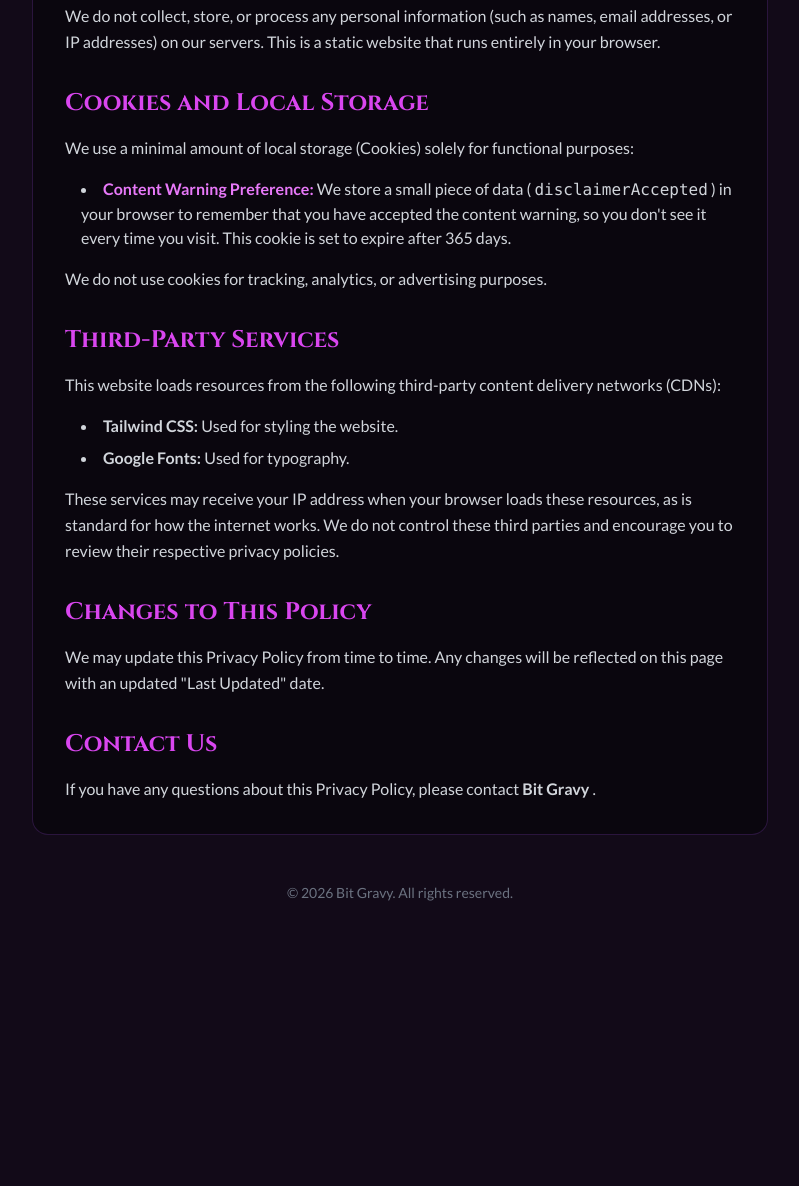
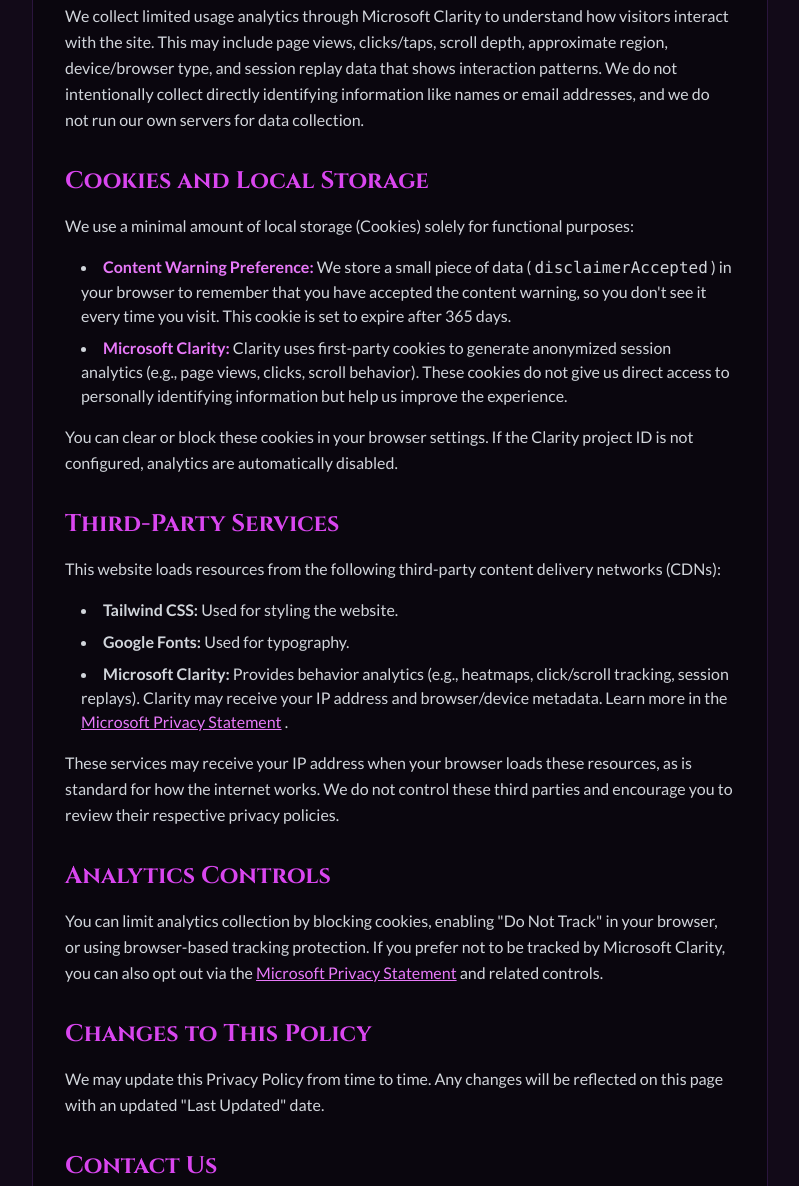
Before and after one commit to Bit-Gravy/NastyNomenclature, a website: page privacy.html in a window 1280 px wide. Shown: the part 434-1620 px from the top of the page, without its empty margins (240-1039 px from the left). Before the commit the page ends 1385 px from the top, so only its background shows below. Drawn offline with nearby package versions, Linux system fonts and the light colour scheme.

Commit message:
Add Microsoft Clarity tracking

```diff
--- /dev/null
+++ b/package.json
@@ -0,0 +1,5 @@
+{
+  "dependencies": {
+    "@microsoft/clarity": "^1.0.2"
+  }
+}
--- a/privacy.html
+++ b/privacy.html
@@ -1,11 +1,21 @@
 <!DOCTYPE html>
-<html lang="en">
+<html lang="en" data-clarity-id="uw088imuj9">
     <head>
         <meta charset="UTF-8">
         <meta name="viewport" content="width=device-width, initial-scale=1.0">
         <title>Privacy Policy - Naughty Nomenclature</title>
         <script src="https://cdn.tailwindcss.com"></script>
         <link href="https://fonts.googleapis.com/css2?family=Cinzel:wght@700&amp;family=Lato:wght@400;700&amp;display=swap" rel="stylesheet">
+        <script>
+        (function() {
+            const clarityId = document.documentElement.dataset.clarityId || "uw088imuj9";
+            (function(c,l,a,r,i,t,y){
+                c[a]=c[a]||function(){(c[a].q=c[a].q||[]).push(arguments)};
+                t=l.createElement(r);t.async=1;t.src="https://www.clarity.ms/tag/"+i;
+                y=l.getElementsByTagName(r)[0];y.parentNode.insertBefore(t,y);
+            })(window, document, "clarity", "script", clarityId);
+        })();
+        </script>
         <script>
         tailwind.config = {
             theme: {
@@ -57,7 +67,7 @@
                 <section>
                     <h2 class="text-2xl font-bold mb-4">Information We Collect</h2>
                     <p class="text-gray-300 leading-relaxed">
-                        We do not collect, store, or process any personal information (such as names, email addresses, or IP addresses) on our servers. This is a static website that runs entirely in your browser.
+                        We collect limited usage analytics through Microsoft Clarity to understand how visitors interact with the site. This may include page views, clicks/taps, scroll depth, approximate region, device/browser type, and session replay data that shows interaction patterns. We do not intentionally collect directly identifying information like names or email addresses, and we do not run our own servers for data collection.
                     </p>
                 </section>
                 <section>
@@ -67,13 +77,18 @@
                     </p>
                     <ul class="list-disc list-inside text-gray-300 space-y-2 ml-4">
                         <li>
-                            <strong class="text-fuchsia-400">Content Warning Preference:</strong> We store a small piece of data (
+                            <strong class="text-fuchsia-400">Content Warning Preference:</strong>
+                            We store a small piece of data (
                             <code>disclaimerAccepted</code>
                             ) in your browser to remember that you have accepted the content warning, so you don't see it every time you visit. This cookie is set to expire after 365 days.
                         </li>
+                        <li>
+                            <strong class="text-fuchsia-400">Microsoft Clarity:</strong>
+                            Clarity uses first-party cookies to generate anonymized session analytics (e.g., page views, clicks, scroll behavior). These cookies do not give us direct access to personally identifying information but help us improve the experience.
+                        </li>
                     </ul>
                     <p class="text-gray-300 leading-relaxed mt-4">
-                        We do not use cookies for tracking, analytics, or advertising purposes.
+                        You can clear or block these cookies in your browser settings. If the Clarity project ID is not configured, analytics are automatically disabled.
                     </p>
                 </section>
                 <section>
@@ -83,14 +98,30 @@
                     </p>
                     <ul class="list-disc list-inside text-gray-300 space-y-2 ml-4">
                         <li>
-                            <strong>Tailwind CSS:</strong> Used for styling the website.
+                            <strong>Tailwind CSS:</strong>
+                            Used for styling the website.
                         </li>
                         <li>
-                            <strong>Google Fonts:</strong> Used for typography.
+                            <strong>Google Fonts:</strong>
+                            Used for typography.
+                        </li>
+                        <li>
+                            <strong>Microsoft Clarity:</strong>
+                            Provides behavior analytics (e.g., heatmaps, click/scroll tracking, session replays). Clarity may receive your IP address and browser/device metadata. Learn more in the
+                            <a href="https://privacy.microsoft.com/privacystatement" class="text-fuchsia-400 underline">Microsoft Privacy Statement</a>
+                            .
                         </li>
                     </ul>
                     <p class="text-gray-300 leading-relaxed mt-4">
                         These services may receive your IP address when your browser loads these resources, as is standard for how the internet works. We do not control these third parties and encourage you to review their respective privacy policies.
+                    </p>
+                </section>
+                <section>
+                    <h2 class="text-2xl font-bold mb-4">Analytics Controls</h2>
+                    <p class="text-gray-300 leading-relaxed mb-4">
+                        You can limit analytics collection by blocking cookies, enabling "Do Not Track" in your browser, or using browser-based tracking protection. If you prefer not to be tracked by Microsoft Clarity, you can also opt out via the
+                        <a href="https://privacy.microsoft.com/privacystatement" class="text-fuchsia-400 underline">Microsoft Privacy Statement</a>
+                        and related controls.
                     </p>
                 </section>
                 <section>
```
Also changed, not shown: index.html (+11 -1 lines), 1 other file.
